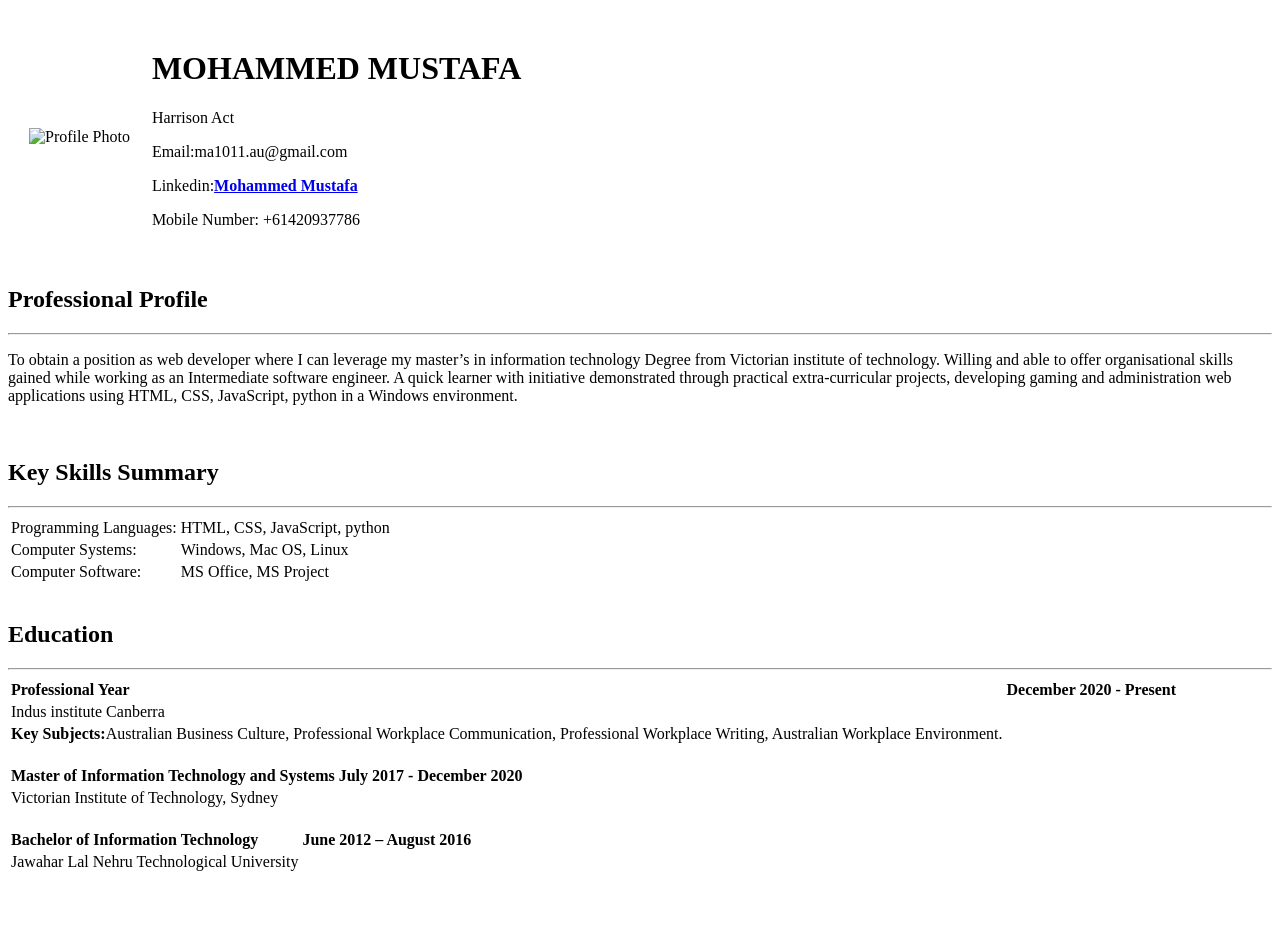
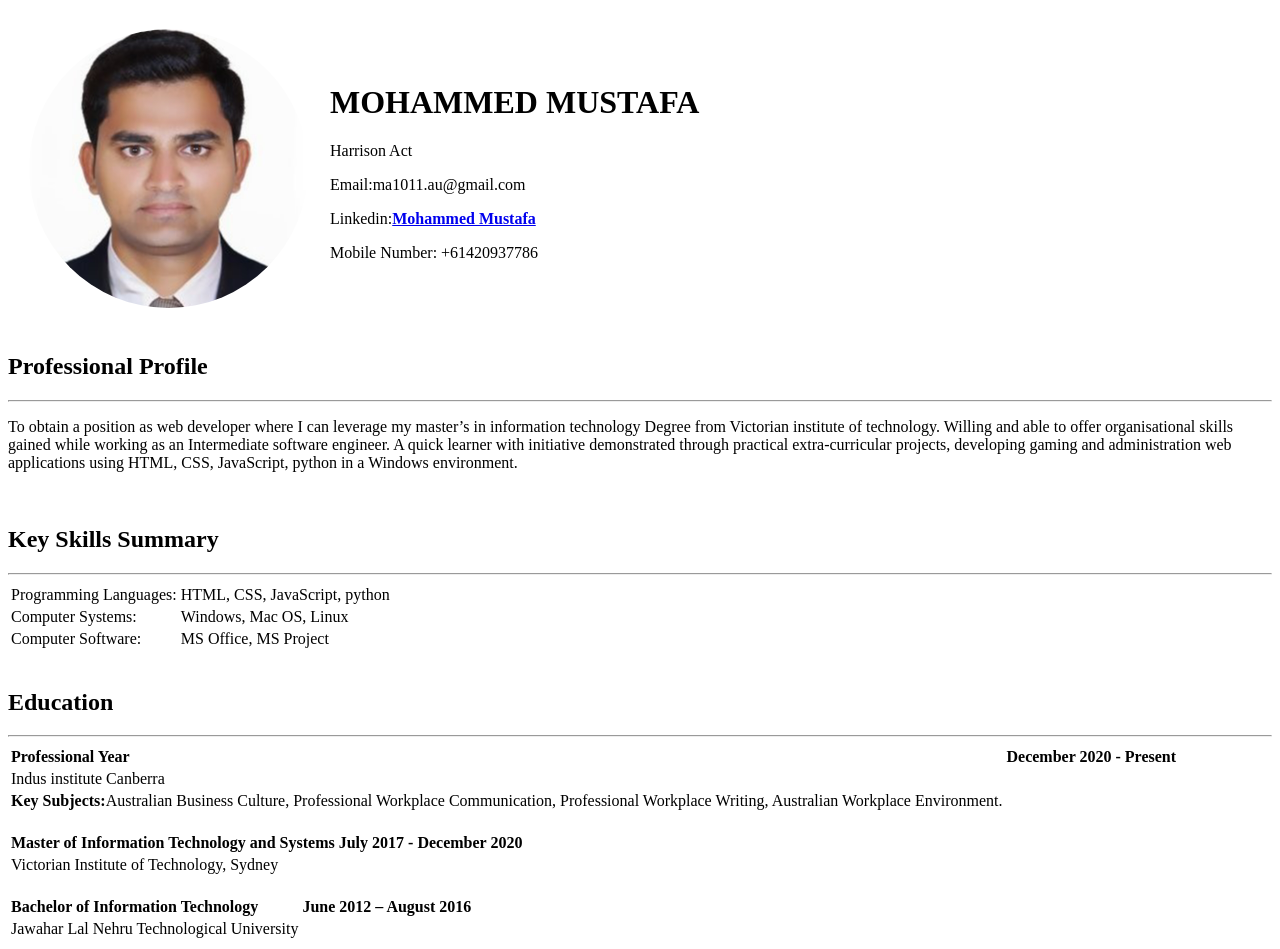
Before and after one commit to ma1011au/Mohammed-Mustafa-Resume, a plain HTML site: page index.html in a window 1280 px wide. Before the commit the page ends 882 px from the top, so only its background shows below. Drawn offline with Linux system fonts and the light colour scheme.

Commit message:
update index.html

```diff
--- a/index.html
+++ b/index.html
@@ -9,7 +9,7 @@
 <body>
   <table cellspacing="20">
     <tr>
-      <td><img src="image/Mohammed Mustafa photo.png" alt="Profile Photo"></td>
+      <td><img src="https://github.com/ma1011au/Mohammed-Mustafa-Resume/blob/main/Mohammed%20Mustafa%20photo.png" alt="Profile Photo"></td>
       <td>
         <h1>MOHAMMED MUSTAFA</h1>
         <p>Harrison Act</p>
```
